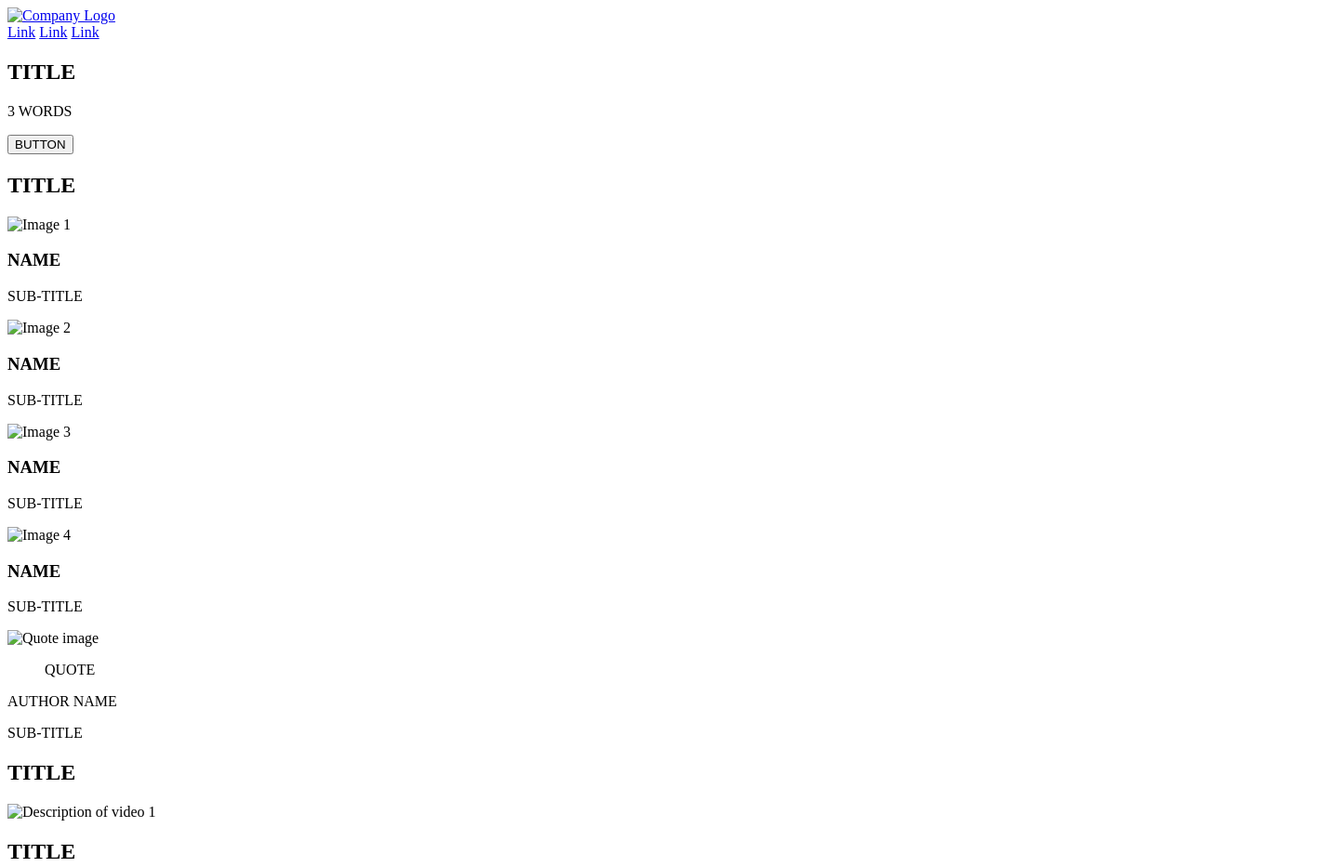
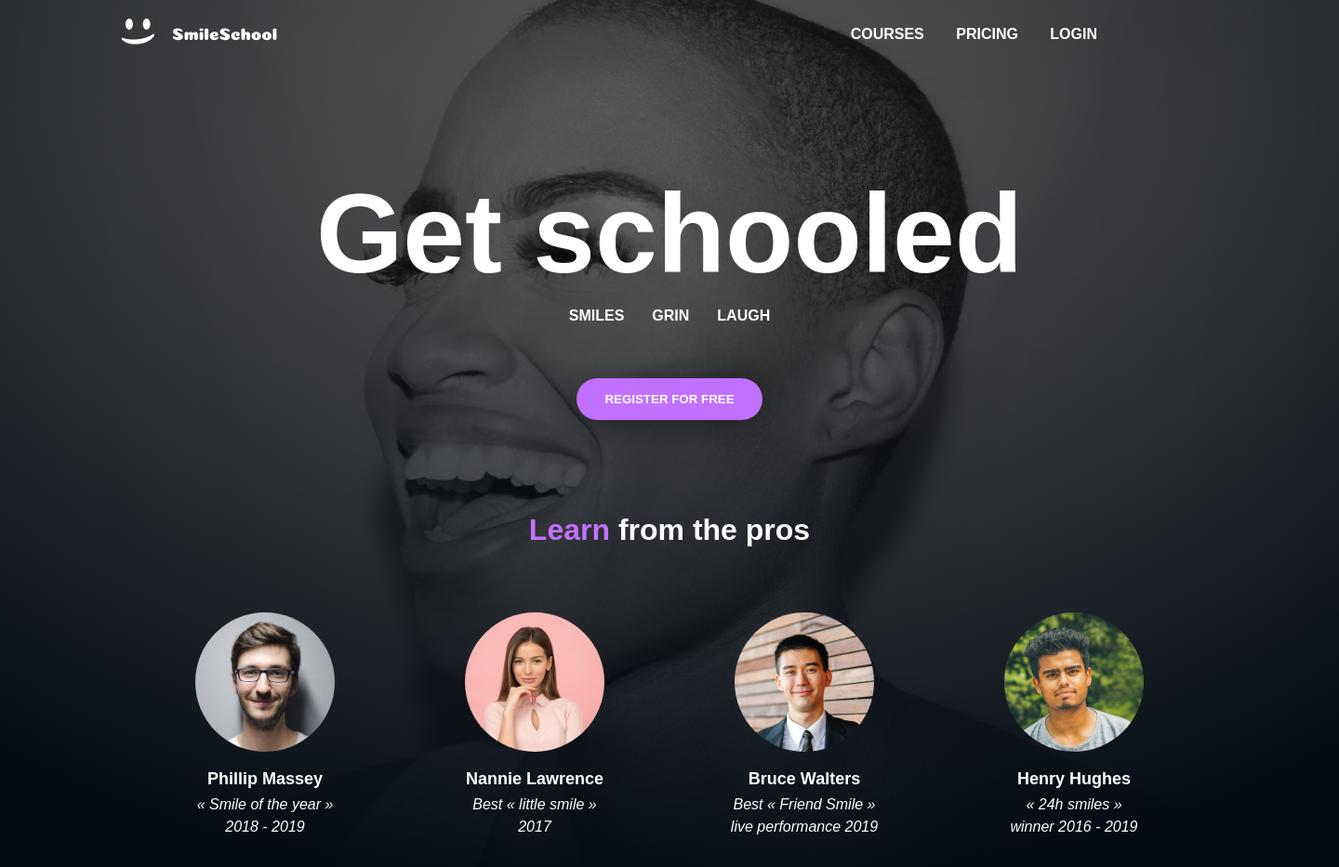
Before and after one commit to danielacienfuegos21/holbertonschool-web-development, a plain HTML site: page css_advanced/index.html in a window 1280 px wide. Shown: the top 933 px of the page at 93% size, 1440 px wide, since content can reach past the window. Drawn offline with Linux system fonts and the light colour scheme.

Commit message:
css exercise 2

```diff
--- a/css_advanced/index.html
+++ b/css_advanced/index.html
@@ -3,51 +3,67 @@
   <head>
     <meta charset="utf-8" />
     <meta name="viewport" content="width=device-width, initial-scale=1" />
-    <title>Website Header</title>
+    <title>Smile School</title>
     <link rel="stylesheet" href="styles.css" />
   </head>
   <body>
     <header>
       <div class="logo">
-        <a href="/">
-          <img src="logo.png" alt="Company Logo" />
+        <a href="#">
+          <img src="./images/logo.png" alt="Smile School" />
         </a>
       </div>
       <div>
-        <a href="#">Link</a>
-        <a href="#">Link</a>
-        <a href="#">Link</a>
+        <a href="#">COURSES</a>
+        <a href="#">PRICING</a>
+        <a href="#">LOGIN</a>
       </div>
     </header>
     <main>
-      <section>
+      <section class="first-section">
         <div>
-          <h1>TITLE</h1>
-          <p>3 WORDS</p>
-          <button>BUTTON</button>
+          <h1>Get schooled</h1>
+          <div class="first-section-text">
+            <p>SMILES</p>
+            <p>GRIN</p>
+            <p>LAUGH</p>
+          </div>
+          <button class="register-button">REGISTER FOR FREE</button>
         </div>
-        <div>
-          <h2>TITLE</h2>
-          <div>
-            <div>
-              <img src="image1.jpg" alt="Image 1" />
-              <h3>NAME</h3>
-              <p>SUB-TITLE</p>
+        <div class="learn-section">
+          <h2 class="learn-title"><span>Learn</span> from the pros</h2>
+          <div class="pros-container">
+            <div class="pro-card">
+              <img src="./images/philip.png" alt="Phillip Massey" />
+              <h3>Phillip Massey</h3>
+              <p>
+                « Smile of the year » <br />
+                2018 - 2019
+              </p>
             </div>
-            <div>
-              <img src="image2.jpg" alt="Image 2" />
-              <h3>NAME</h3>
-              <p>SUB-TITLE</p>
+            <div class="pro-card">
+              <img src="./images/nannie.png" alt="Nannie Lawrence" />
+              <h3>Nannie Lawrence</h3>
+              <p>
+                Best « little smile » <br />
+                2017
+              </p>
             </div>
-            <div>
-              <img src="image3.jpg" alt="Image 3" />
-              <h3>NAME</h3>
-              <p>SUB-TITLE</p>
+            <div class="pro-card">
+              <img src="./images/bruce.png" alt="Bruce Walters" />
+              <h3>Bruce Walters</h3>
+              <p>
+                Best « Friend Smile » <br />
+                live performance 2019
+              </p>
             </div>
-            <div>
-              <img src="image4.jpg" alt="Image 4" />
-              <h3>NAME</h3>
-              <p>SUB-TITLE</p>
+            <div class="pro-card">
+              <img src="./images/henry.png" alt="Henry Hughes" />
+              <h3>Henry Hughes</h3>
+              <p>
+                « 24h smiles » <br />
+                winner 2016 - 2019
+              </p>
             </div>
           </div>
         </div>
--- a/css_advanced/styles.css
+++ b/css_advanced/styles.css
@@ -0,0 +1,149 @@
+/* Reset default styles */
+* {
+  margin: 0;
+  padding: 0;
+  box-sizing: border-box;
+}
+
+body {
+  font-family: "Source Sans Pro", sans-serif;
+  color: white;
+}
+
+/* Header styles */
+header {
+  padding: 20px 100px;
+  display: flex;
+  justify-content: space-between;
+  align-items: center;
+  position: absolute;
+  width: 100%;
+  z-index: 1;
+}
+
+header img {
+  height: 30px;
+}
+
+header div a {
+  text-decoration: none;
+  color: white;
+  margin-left: 30px;
+  font-weight: 700;
+}
+
+/* Hero section styles */
+main section:first-child {
+  background: linear-gradient(rgba(0, 0, 0, 0.5), rgba(0, 0, 0, 0.5)),
+    url("./images/background.png");
+  background-repeat: no-repeat;
+  background-size: cover;
+  background-position: center;
+  min-height: 100vh;
+  display: flex;
+  flex-direction: column;
+  justify-content: center;
+  align-items: center;
+  text-align: center;
+  position: relative;
+}
+
+main section:first-child h1 {
+  font-size: 120px;
+  font-weight: bold;
+  margin: 0;
+  line-height: 1;
+}
+
+.first-section {
+  background-image: url("./images/Background.png");
+  background-size: cover;
+  background-position: center;
+  background-repeat: no-repeat;
+  position: absolute;
+  width: 1440px;
+  height: 1093px;
+  left: 0px;
+  top: 0px;
+  background: radial-gradient(
+      85.9% 85.9% at 50% 14.1%,
+      rgba(41, 48, 61, 0.0001) 0%,
+      #071629 100%
+    ),
+    #000000;
+  background-blend-mode: normal, color;
+}
+
+.first-section-text {
+  display: flex;
+  justify-content: center;
+  gap: 30px;
+  margin: 20px 0;
+}
+
+.first-section-text p {
+  font-weight: bold;
+  font-size: 16px;
+}
+
+button.register-button {
+  background: #c271ff;
+  border: none;
+  border-radius: 25px;
+  padding: 15px 30px;
+  color: white;
+  font-weight: bold;
+  margin-top: 38px;
+  cursor: pointer;
+  filter: drop-shadow(0px 2px 20px rgba(0, 0, 0, 0.5));
+}
+
+/* Learn from pros section */
+.learn-section {
+  margin-top: 100px;
+  text-align: center;
+  color: white;
+}
+
+.learn-title {
+  font-size: 32px;
+  margin-bottom: 70px;
+}
+
+.learn-title span {
+  color: #c271ff;
+}
+
+.pros-container {
+  display: flex;
+  justify-content: center;
+  gap: 70px;
+  max-width: 1200px;
+  margin: 0 auto;
+  padding: 0 20px;
+}
+
+.pro-card {
+  width: 220px;
+}
+
+.pro-card img {
+  width: 150px;
+  height: 150px;
+  border-radius: 50%;
+  margin-bottom: 15px;
+  object-fit: cover;
+}
+
+.pro-card h3 {
+  color: white;
+  font-size: 18px;
+  margin-bottom: 5px;
+}
+
+.pro-card p {
+  color: white;
+  font-style: italic;
+  font-size: 16px;
+  line-height: 1.5;
+}
```
Also changed, not shown: css_advanced/images/background.png (added), css_advanced/images/bruce.png (added), css_advanced/images/henry.png (added), css_advanced/images/logo.png (added), css_advanced/images/nannie.png (added), css_advanced/images/philip.png (added).
